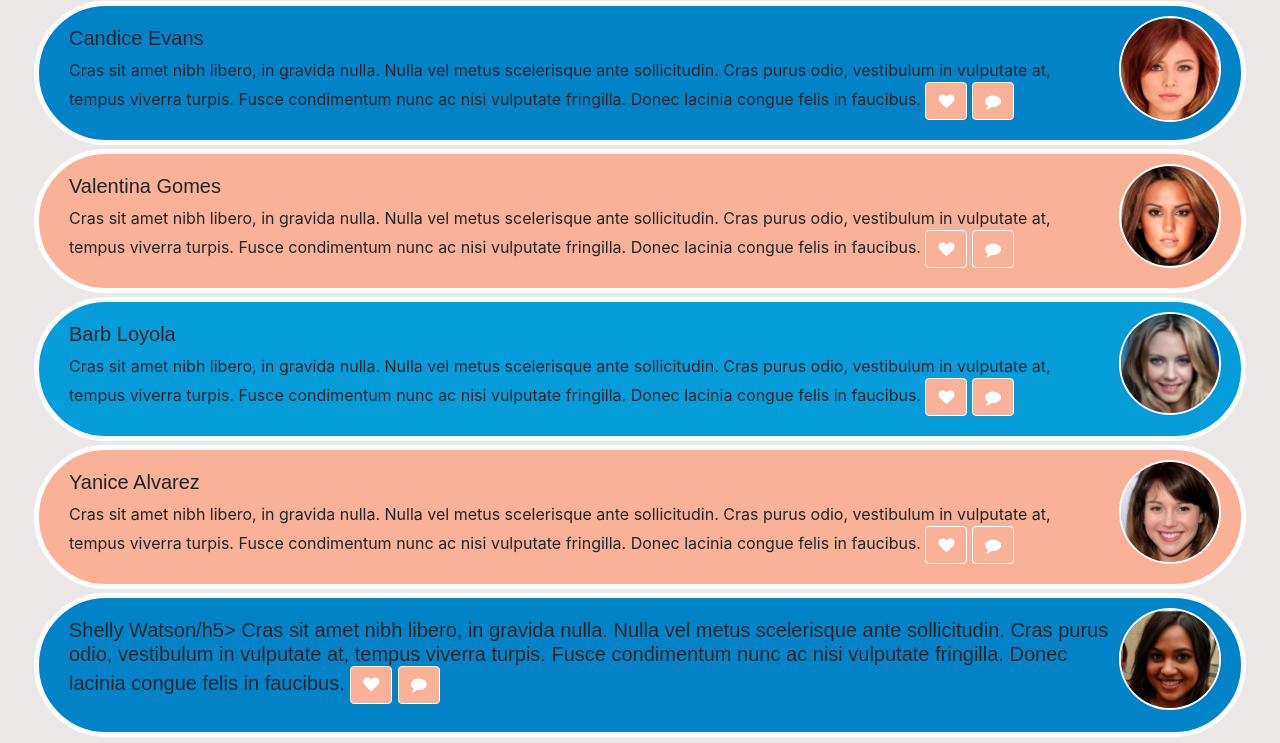
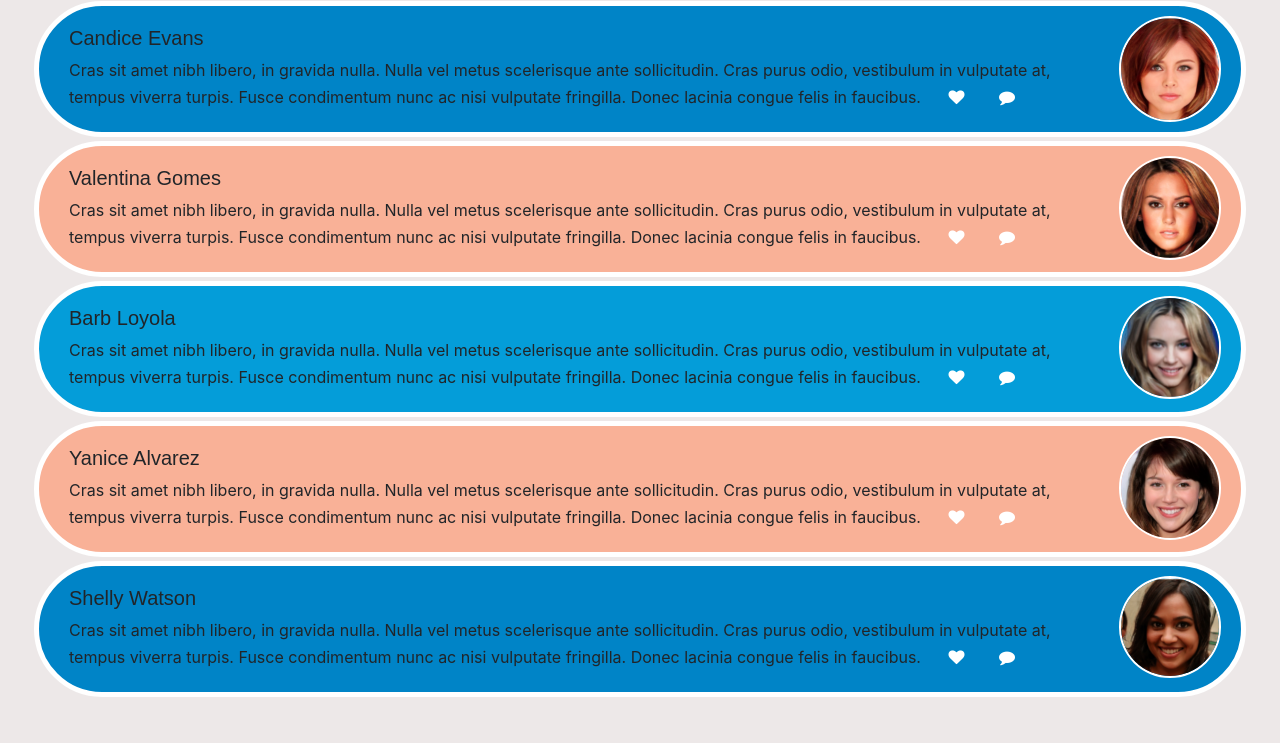
Before and after one commit to kanagavarshini/Sane-moms, a plain HTML site: page tipsnforum.html in a window 1280 px wide. Shown: the part 377-1120 px from the top of the page. Drawn offline with nearby package versions, Linux system fonts and the light colour scheme.

Commit message:
Changes to the chat and the like buttons

```diff
--- a/tipsnforum.html
+++ b/tipsnforum.html
@@ -54,8 +54,8 @@
         <div class="media-body">
           <h5 class="userName">Candice Evans</h5>
           Cras sit amet nibh libero, in gravida nulla. Nulla vel metus scelerisque ante sollicitudin. Cras purus odio, vestibulum in vulputate at, tempus viverra turpis. Fusce condimentum nunc ac nisi vulputate fringilla. Donec lacinia congue felis in faucibus.
-          <button class="btn"><i class="fa fa-heart"></i></button>
-          <button class="btn"><i class="fa fa-comment"></i></button>
+          <button class="btnIcon"><i class="fa fa-heart"></i></button>
+          <button class="btnIcon"><i class="fa fa-comment"></i></button>
       </div>
         <img class="facesImg rounded-circle" src="images/Screen Shot 2021-02-17 at 11.56.00 PM.png" alt="User Face">
       </div>
@@ -63,8 +63,8 @@
         <div class="media-body">
           <h5 class="userName">Valentina Gomes</h5>
           Cras sit amet nibh libero, in gravida nulla. Nulla vel metus scelerisque ante sollicitudin. Cras purus odio, vestibulum in vulputate at, tempus viverra turpis. Fusce condimentum nunc ac nisi vulputate fringilla. Donec lacinia congue felis in faucibus.
-          <button class="btn"><i class="fa fa-heart"></i></button>
-          <button class="btn"><i class="fa fa-comment"></i></button>
+          <button class="btnIcon"><i class="fa fa-heart"></i></button>
+          <button class="btnIcon"><i class="fa fa-comment"></i></button>
       </div>
         <img class="facesImg rounded-circle" src="images/Screen Shot 2021-02-17 at 11.56.08 PM.png" alt="User Face">
       </div>
@@ -72,8 +72,8 @@
         <div class="media-body">
           <h5 class="userName">Barb Loyola</h5>
           Cras sit amet nibh libero, in gravida nulla. Nulla vel metus scelerisque ante sollicitudin. Cras purus odio, vestibulum in vulputate at, tempus viverra turpis. Fusce condimentum nunc ac nisi vulputate fringilla. Donec lacinia congue felis in faucibus.
-          <button class="btn"><i class="fa fa-heart"></i></button>
-          <button class="btn"><i class="fa fa-comment"></i></button>
+          <button class="btnIcon"><i class="fa fa-heart"></i></button>
+          <button class="btnIcon"><i class="fa fa-comment"></i></button>
       </div>
         <img class="facesImg rounded-circle" src="images/Screen Shot 2021-02-17 at 11.56.14 PM.png" alt="User Face">
       </div>
@@ -81,17 +81,17 @@
         <div class="media-body">
           <h5 class="userName">Yanice Alvarez</h5>
           Cras sit amet nibh libero, in gravida nulla. Nulla vel metus scelerisque ante sollicitudin. Cras purus odio, vestibulum in vulputate at, tempus viverra turpis. Fusce condimentum nunc ac nisi vulputate fringilla. Donec lacinia congue felis in faucibus.
-          <button class="btn"><i class="fa fa-heart"></i></button>
-          <button class="btn"><i class="fa fa-comment"></i></button>
+          <button class="btnIcon"><i class="fa fa-heart"></i></button>
+          <button class="btnIcon"><i class="fa fa-comment"></i></button>
       </div>
         <img class="facesImg rounded-circle" src="images/Screen Shot 2021-02-17 at 11.56.21 PM.png" alt="User Face">
       </div>
       <div class="media blue">
         <div class="media-body">
-          <h5 class="userName">Shelly Watson/h5>
+          <h5 class="userName">Shelly Watson</h5>
           Cras sit amet nibh libero, in gravida nulla. Nulla vel metus scelerisque ante sollicitudin. Cras purus odio, vestibulum in vulputate at, tempus viverra turpis. Fusce condimentum nunc ac nisi vulputate fringilla. Donec lacinia congue felis in faucibus.
-          <button class="btn"><i class="fa fa-heart"></i></button>
-          <button class="btn"><i class="fa fa-comment"></i></button>
+          <button class="btnIcon"><i class="fa fa-heart"></i></button>
+          <button class="btnIcon"><i class="fa fa-comment"></i></button>
       </div>
         <img class="facesImg rounded-circle" src="images/Screen Shot 2021-02-17 at 11.56.39 PM.png" alt="User Face">
       </div>
```
